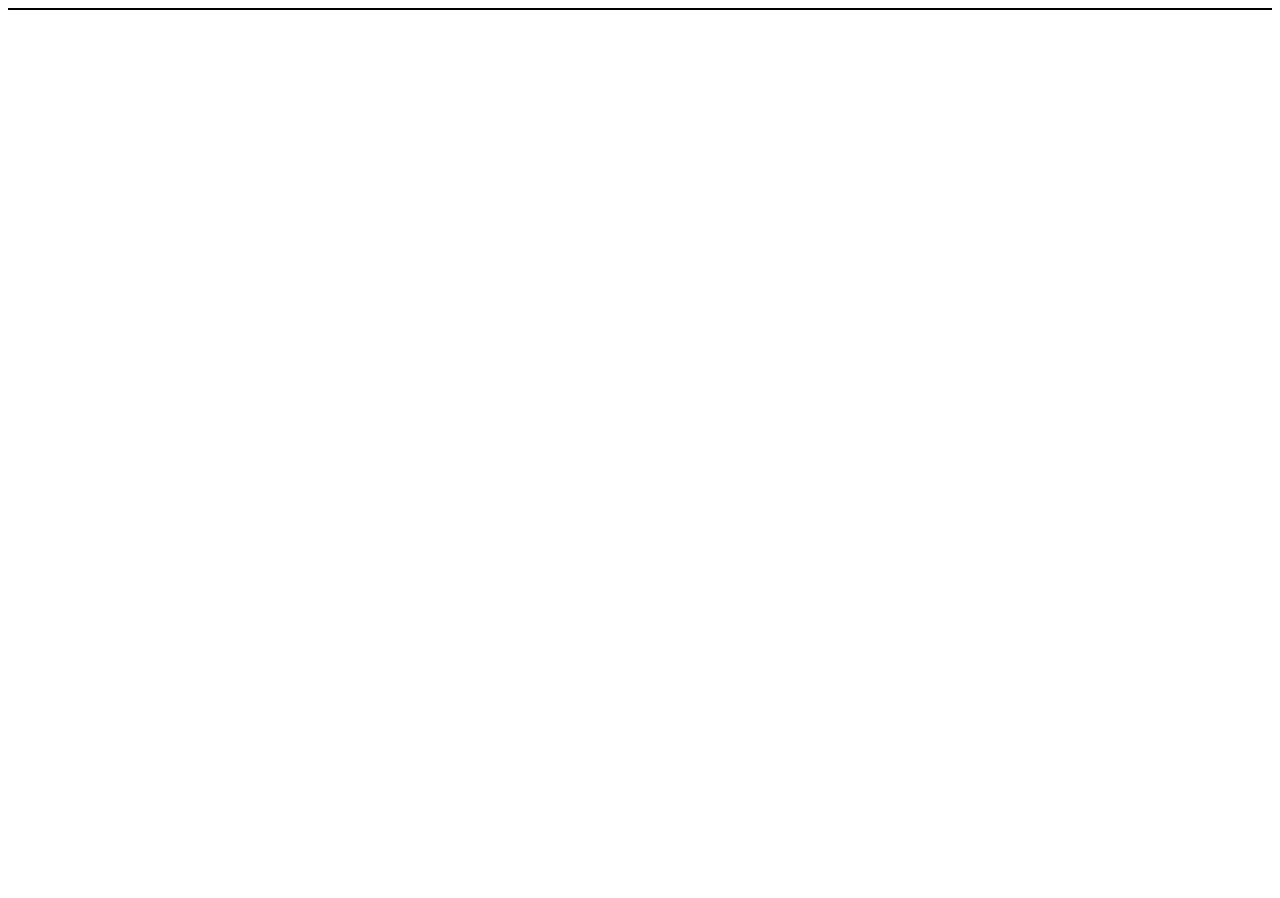
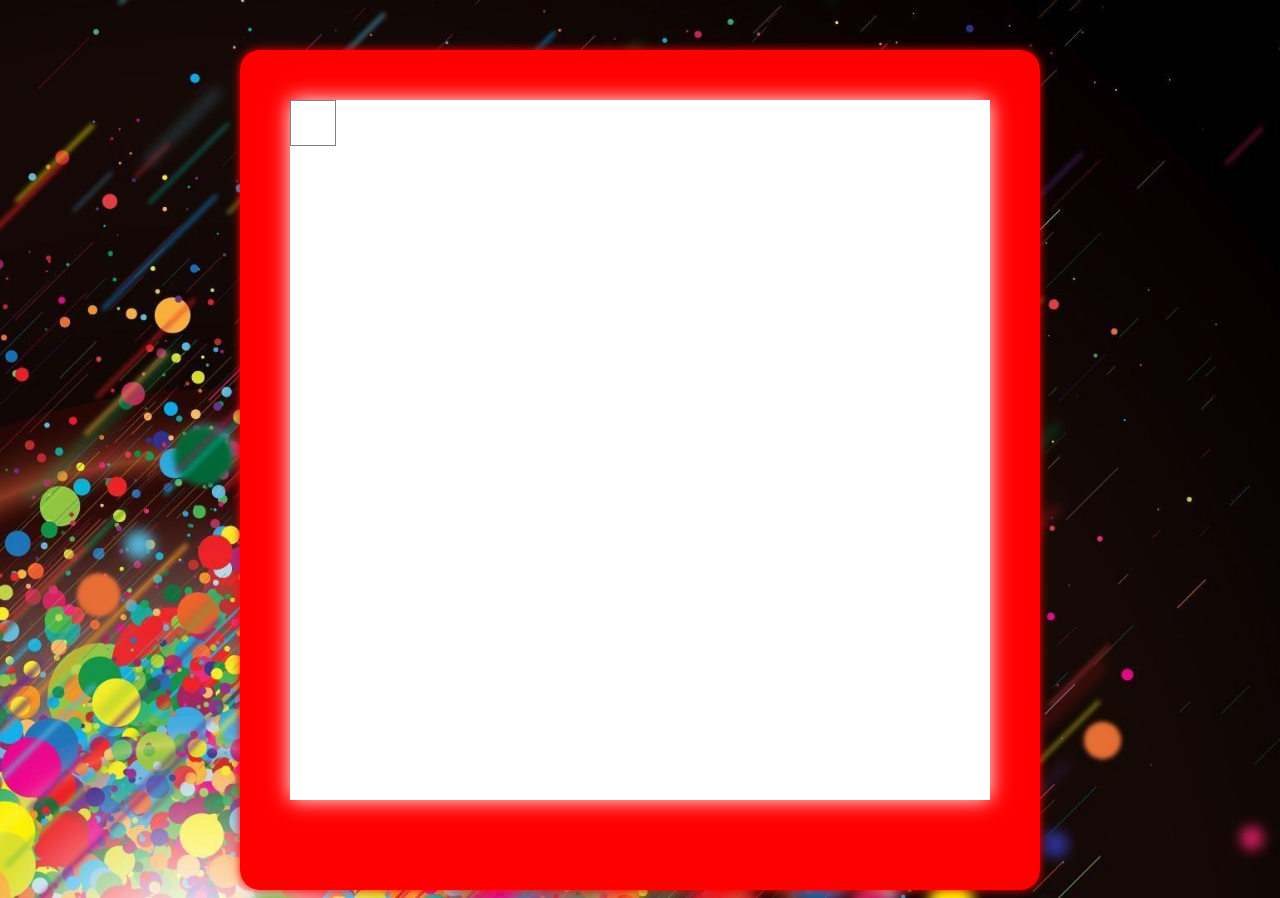
Before and after one commit to AmrElshenawy/etch-a-sketch, a plain HTML site: page index.html in a window 1280 px wide. Before the commit the page ends 800 px from the top, so only its background shows below. Drawn offline with Linux system fonts and the light colour scheme.

Commit message:
Styling(frame, container, background)

```diff
--- a/index.html
+++ b/index.html
@@ -7,8 +7,10 @@
         <title>Etch-a-Sketch</title>
     </head>
     <body>
-        <div id="container">
-            <div class="square"></div>
+        <div class="frame">
+            <div class="container">
+                <div class="square"></div>
+            </div>
         </div>
     </body>
 </html>
--- a/style.css
+++ b/style.css
@@ -1,3 +1,30 @@
+html {
+    background-image: url(background.jpg);
+    background-repeat: no-repeat;
+    background-size: cover;
+}
+.frame {
+    border: 50px solid red;
+    border-bottom: 90px solid red;
+    border-radius: 20px;
+    box-shadow: 0 0 10px red;
+    width: 700px;
+    height: 700px;
+    margin: auto;
+    margin-top: 50px;
+}
+.container {
+    /* padding: 0.5px; */
+    width: 700px;
+    height: 700px;
+    margin: auto;
+    margin-right: 100px;
+    background-color: white;
+    box-shadow: 0 0 20px white;
+
+}
 .square {
-    border: 0.5px solid black;
+    border: 0.5px solid grey;
+    width: 43.75px;
+    height: 43.75px;
 }
```
Also changed, not shown: background.jpg (added).
